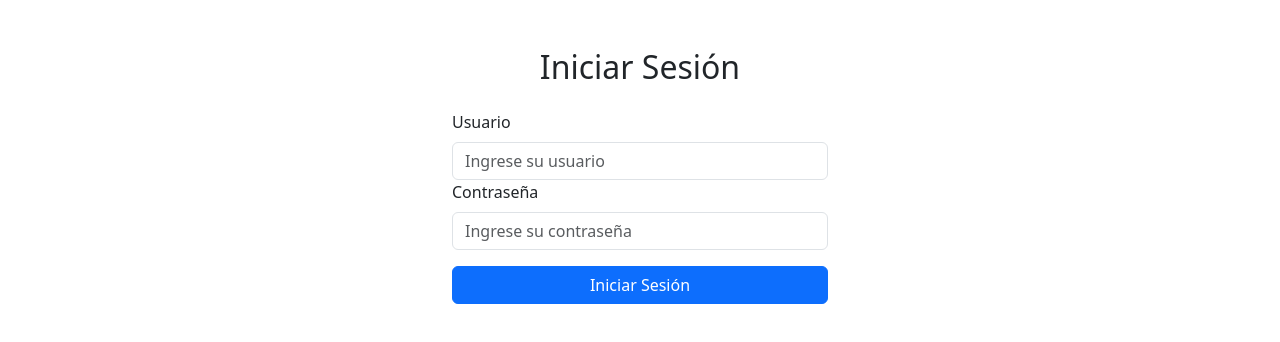
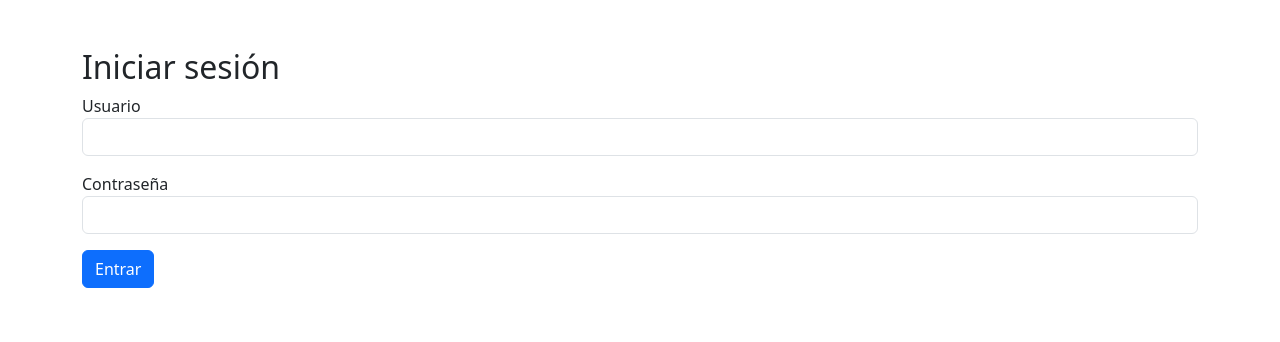
Before and after one commit to Wero1981/pos-system, a React (Create React App) app in the folder frontend/: page / in a window 1280 px wide. Shown: the top 342 px of the page. Built offline with nearby package versions, Linux system fonts and the light colour scheme.

Commit message:
Empezando front

```diff
--- a/frontend/src/App.js
+++ b/frontend/src/App.js
@@ -1,30 +1,45 @@
-import React, { Component } from 'react';
-import { BrowserRouter as Router, Route, Switch, Redirect } from 'react-router-dom';
-import Login from './components/Auth/Login';
-import TestEmpresa from './components/Empresas/TestEmpresa';
-import 'bootstrap/dist/css/bootstrap.min.css';
+import React, { useState, useEffect } from 'react';
+import LoginForm from './components/Auth/Login';
+import PuntoVenta from './components/POS/PuntoVenta';
+import ConfiguracionEmpresaModal from './components/POS/ConfiguracionEmpresaModal';
 
-const PrivateRoute = ({ component: Component, ...rest }) => {
-  const token = localStorage.getItem('token');
-  return (
-    <Route
-      {...rest}
-      render = {(props) =>
-        token ? <Component {...props} /> : <Redirect to="/" />
-      }
-    />
-  );
-};
+function App (){
+  const [autenticado, setAutenticado] = useState(false);
+  const [empresaConfigurada, setEmpresaConfigurada] = useState(false);
 
-function App() {
-  return (
-    <Router>
-      <Switch>
-        <Route exact path="/" component={Login} />
-        <PrivateRoute path="/empresas" component={TestEmpresa} />
-      </Switch>
-    </Router>
-  );
+  useEffect (() => {
+    const token = localStorage.getItem('acces');
+    if(token) setAutenticado(true)
+  }, []);
+
+  const verificarConfiguracionEmpresa = async () =>{
+    const configurada = true;
+    setEmpresaConfigurada(configurada)
+  }
+
+  useEffect (() => {
+    if(autenticado){
+      verificarConfiguracionEmpresa();
+    }
+  }, [autenticado])
+
+  if(!autenticado){
+     return (
+      <div>
+        <LoginForm></LoginForm>
+      </div>
+    );
+
+  }
+   return (
+      <>
+        {/* Necesitas crear estos componentes o simularlos */}
+        <PuntoVenta />
+        {!empresaConfigurada && <ConfiguracionEmpresaModal />}
+      </>
+    );
+
 }
 
+
 export default App;
--- a/frontend/src/components/Auth/Login.jsx
+++ b/frontend/src/components/Auth/Login.jsx
@@ -1,71 +1,56 @@
 import React, { useState } from 'react';
-import { Form, Button, Alert, Container} from 'react-bootstrap';
-import axios from 'axios';
-import { useHistory } from 'react-router-dom/cjs/react-router-dom.min';
+// import axios from 'axios';
 
-const Login = () => {
-    const [form, setForm] = useState({
+
+function LoginForm ({onLogin }){
+
+    const [formData, setFormData] = useState({
         username: '',
         password: ''
     });
-    const [error, setError] = useState('');
-    const history = useHistory();
 
-    const handleChange = (e) => {
-        setForm({
-            ...form,
-            [e.target.name]: e.target.value
-        });
-    };
+    const procesarDatos = e => {
+        const { name, value } = e.target;
+        setFormData((prevFormData) => ({
+            ...prevFormData,
+            [name]: value
+        }))
+    }
 
-    const handleSubmit = async (e) => {
+    const hadleSubmit = (e) =>{
         e.preventDefault();
-        setError('');
-
-        try {
-            const response = await axios.post('http://127.0.0.1:8000/user/token/', form);
-            localStorage.setItem('token', response.data.access);
-            console.log('Token:', response.data.access);
-            history.push('/'); // Redirect to home page after successful login
-        } catch (err) {
-            setError('Usuario o contraseña incorrectos');
+        console.log('Enviando credenciales', formData.username, formData.password);
 
     }
-    };
 
-    return (
-        <Container className="mt-5" style={{ maxWidth: '400px' }}>
-            <h2 className="text-center mb-4">Iniciar Sesión</h2>
-            {error && <Alert variant="danger">{error}</Alert>}
-            <Form onSubmit={handleSubmit}>
-                <Form.Group controlId="username">
-                    <Form.Label>Usuario</Form.Label>
-                    <Form.Control
+    return(
+        <div className='container mt-5'>
+            <h2>Iniciar sesión</h2>
+            <form onSubmit={hadleSubmit}>
+                <div className='mb-3'>
+                    <label>Usuario</label>
+                    <input
                         type="text"
-                        placeholder="Ingrese su usuario"
+                        className='form-control'
                         name="username"
-                        value={form.username}
-                        onChange={handleChange}
-                        required
+                        value={formData.username}
+                        onChange={procesarDatos}
                         />
-                </Form.Group>
-                <Form.Group controlId="password">
-                    <Form.Label>Contraseña</Form.Label>
-                    <Form.Control
+                </div>
+                <div className='mb-3'>
+                    <label>Contraseña</label>
+                    <input
                         type="password"
-                        placeholder="Ingrese su contraseña"
+                        className="form-control"
                         name="password"
-                        value={form.password}
-                        onChange={handleChange}
-                        required
+                        value={formData.password}
+                        onChange={procesarDatos}
                         />
-                </Form.Group>
-                <Button variant="primary" type="submit" className="w-100 mt-3">
-                    Iniciar Sesión
-                </Button>
-            </Form>
-        </Container>
-    );
-};
+                </div>
+                <button className='btn btn-primary' type="submit">Entrar</button>
+            </form>
+        </div>
+    )
+}
 
-export default Login;
+export default LoginForm;
--- /dev/null
+++ b/frontend/src/components/POS/ConfiguracionEmpresaModal.jsx
@@ -0,0 +1,24 @@
+import React from 'react'
+import { Modal, Button } from 'react-bootstrap'
+
+function ConfiguracionEmpresaModal(){
+    return(
+        <Modal show="true" backdrop="static" keyboard={false}>
+            <Modal.Header>
+                <Modal.Title>
+                    Configuración inicial requerida
+                </Modal.Title>
+            </Modal.Header>
+            <Modal.Body>
+                <p>Por Favor completa la informacion de tu empresa para continuar</p>
+                {/* TODO - Formulario de configuracion */}
+            </Modal.Body>
+            <Modal.Footer>
+                <Button variant='primary'>Guardar Configuración</Button>
+            </Modal.Footer>
+
+        </Modal>
+    );
+}
+
+export default ConfiguracionEmpresaModal;
--- /dev/null
+++ b/frontend/src/components/POS/PuntoVenta.jsx
@@ -0,0 +1,83 @@
+import React from "react";
+import { Container, Row, Col, Card, Button, Form} from 'react-bootstrap'
+
+function PuntoVenta(){
+    return(
+        <Container fluid className="mt-3">
+            <Row>
+                {/*Seccion izquierda: lista de productos / busqudeda */}
+                <Col md={8}>
+                    <Card className="mb-3 shadow-sm">
+                        <Card.Header>Búsqueda de Productos</Card.Header>
+                        <Card.Body>
+                            <Form.Control type="text" placeholder="Buscar Productos">
+                                <div className="mt-3">
+                                    {/* Lista Simulada de productos */}
+                                    <Row>
+                                        <Col md={4} className="mb-2">
+                                            <Card className="h-100">
+                                                <Card.Body>
+                                                    <Card.Title>Producto 1</Card.Title>
+                                                    <Card.Text>$50.00</Card.Text>
+                                                    <Button variant="success" size="sm">Agregar</Button>
+                                                </Card.Body>
+                                            </Card>
+                                        </Col>
+                                        <Col md={4} className="mb-2">
+                                            <Card className="h-100">
+                                                <Card.Body>
+                                                    <Card.Title>Producto 2</Card.Title>
+                                                    <Card.Text>$49.00</Card.Text>
+                                                    <Button variant="success" size="sm">Agregar</Button>
+                                                </Card.Body>
+                                            </Card>
+                                        </Col>
+                                        <Col md={4} className="mb-2">
+                                            <Card className="h-100">
+                                                <Card.Body>
+                                                    <Card.Title>Producto 3</Card.Title>
+                                                    <Card.Text>$80.00</Card.Text>
+                                                    <Button variant="success" size="sm">Agregar</Button>
+                                                </Card.Body>
+                                            </Card>
+                                        </Col>
+                                    </Row>
+                                </div>
+                            </Form.Control>
+                        </Card.Body>
+                    </Card>
+                </Col>
+                {/* Sección derecha Carrito y cobro */}
+                <Col md={4}>
+                    <Card className="shadow-sm">
+                        <Card.Header>
+                            Carrito
+                        </Card.Header>
+                        <Card.Body>
+                            { /* Lista de Productos Agregados */}
+                            <ul className="list-group mb-3">
+                                <li className="list-group-item d-flex justify-content-between align-items-center">
+                                    Producto 1
+                                    <span>$50.00</span>
+                                </li>
+                                 <li className="list-group-item d-flex justify-content-between align-items-center">
+                                    Producto 2
+                                    <span>$49.00</span>
+                                </li>
+                                 <li className="list-group-item d-flex justify-content-between align-items-center">
+                                    Producto 3
+                                    <span>$80.00</span>
+                                </li>
+                            </ul>
+
+                            <h5 className="text-end"> Total: $179</h5>
+                            <button variant="primary" className="w-100 mt-3">Cobrar</button>
+                        </Card.Body>
+                    </Card>
+                </Col>
+            </Row>
+        </Container>
+    );
+}
+
+export default PuntoVenta;
--- a/frontend/src/index.js
+++ b/frontend/src/index.js
@@ -3,6 +3,7 @@ import ReactDOM from 'react-dom/client';
 import './index.css';
 import App from './App';
 import reportWebVitals from './reportWebVitals';
+import 'bootstrap/dist/css/bootstrap.min.css';
 
 const root = ReactDOM.createRoot(document.getElementById('root'));
 root.render(
```
Also changed, not shown: frontend/src/components/POS/POS.js (deleted). Lines whose indentation alone changed are shown as unchanged.
